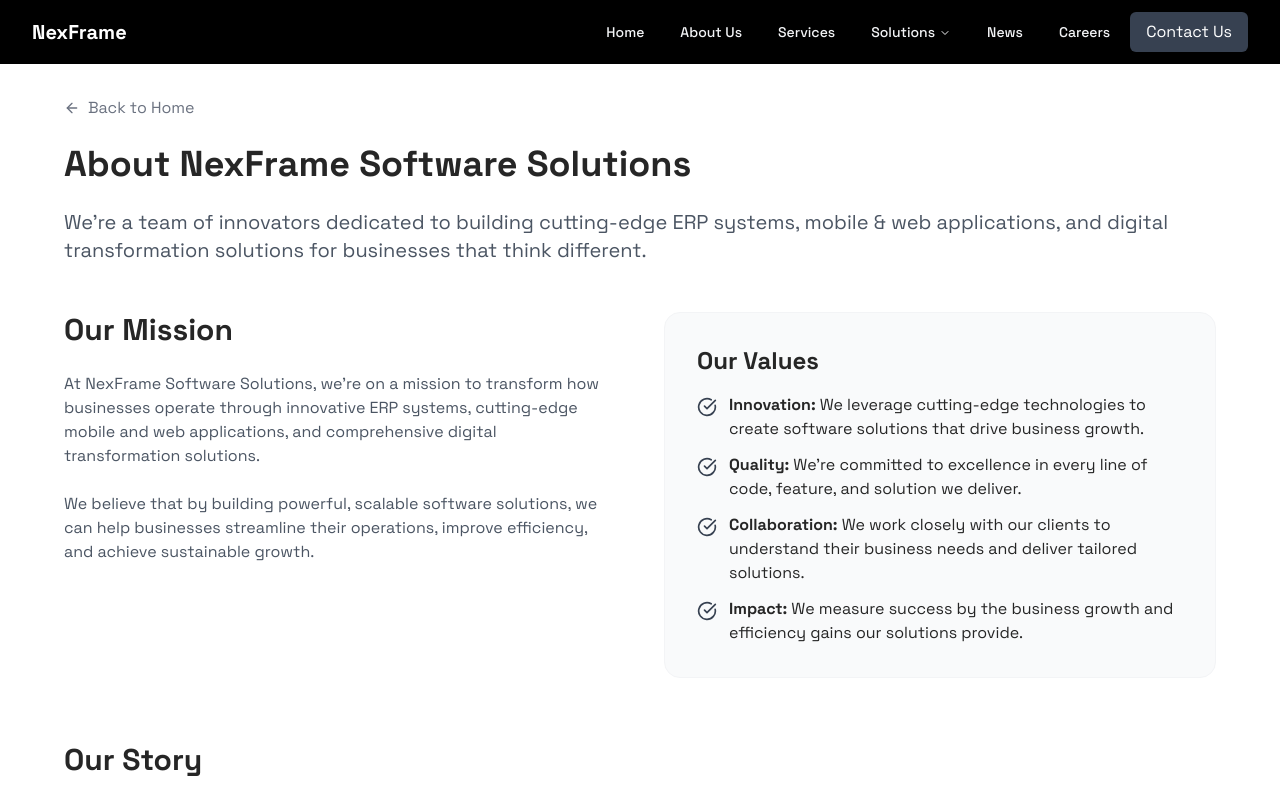
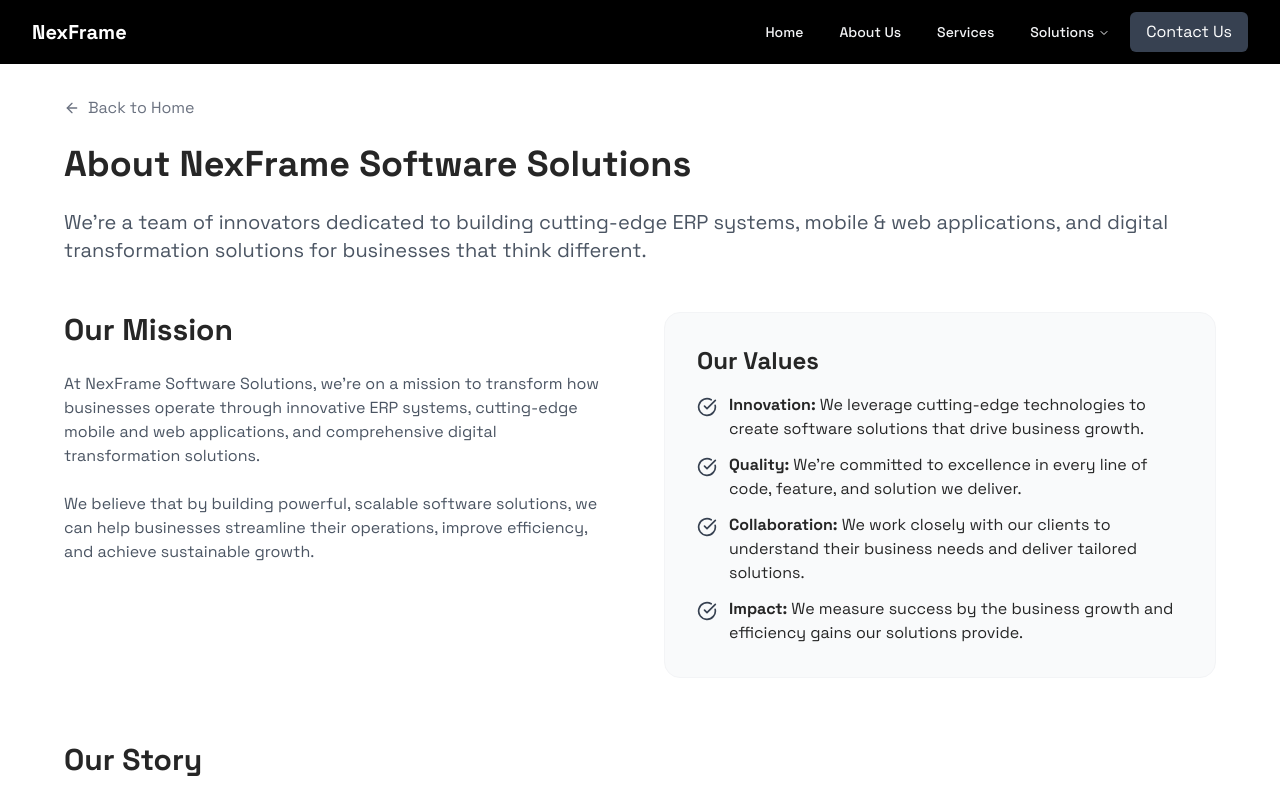
Before and after one commit to shijinvs/nexframe-lovable, a React (Vite) app: page /about in a window 1280 px wide. Shown: the top 800 px of the page. Built offline with nearby package versions, Linux system fonts and the light colour scheme.

Commit message:
Remove News Page

```diff
--- a/src/components/Navbar.tsx
+++ b/src/components/Navbar.tsx
@@ -111,22 +111,6 @@ const Navbar = () => {
                 </NavigationMenuItem>
 
                 <NavigationMenuItem>
-                  <Link to="/blog">
-                    <NavigationMenuLink className={cn(navigationMenuTriggerStyle(), isScrolled ? "text-gray-700 hover:text-gray-900" : "text-gray-100 hover:text-white bg-transparent hover:bg-gray-800")}>
-                      News
-                    </NavigationMenuLink>
-                  </Link>
-                </NavigationMenuItem>
-
-                <NavigationMenuItem>
-                  <Link to="/careers">
-                    <NavigationMenuLink className={cn(navigationMenuTriggerStyle(), isScrolled ? "text-gray-700 hover:text-gray-900" : "text-gray-100 hover:text-white bg-transparent hover:bg-gray-800")}>
-                      Careers
-                    </NavigationMenuLink>
-                  </Link>
-                </NavigationMenuItem>
-
-                <NavigationMenuItem>
                   <button onClick={() => scrollToSection('contact')} className={cn("px-4 py-2 rounded-md transition-colors", isScrolled ? "bg-gray-200 text-gray-700 hover:bg-gray-300" : "bg-gray-700 text-white hover:bg-gray-600")}>
                     Contact Us
                   </button>
@@ -176,20 +160,6 @@ const Navbar = () => {
             Solutions
           </Link>
 
-          <Link to="/blog" className={cn("block px-3 py-1.5 rounded-md text-sm", isScrolled ? "text-gray-700 hover:bg-gray-50" : "text-gray-200 hover:bg-gray-900")} onClick={() => {
-            setIsMenuOpen(false);
-            window.scrollTo(0, 0);
-          }}>
-            News
-          </Link>
-
-          <Link to="/careers" className={cn("block px-3 py-1.5 rounded-md text-sm", isScrolled ? "text-gray-700 hover:bg-gray-50" : "text-gray-200 hover:bg-gray-900")} onClick={() => {
-            setIsMenuOpen(false);
-            window.scrollTo(0, 0);
-          }}>
-            Careers
-          </Link>
-
           <button onClick={() => scrollToSection('contact')} className={cn("block w-full text-left px-3 py-1.5 rounded-md text-sm", isScrolled ? "text-gray-700 bg-gray-200 hover:bg-gray-300" : "text-white bg-gray-700 hover:bg-gray-600")}>
             Contact Us
           </button>
```
